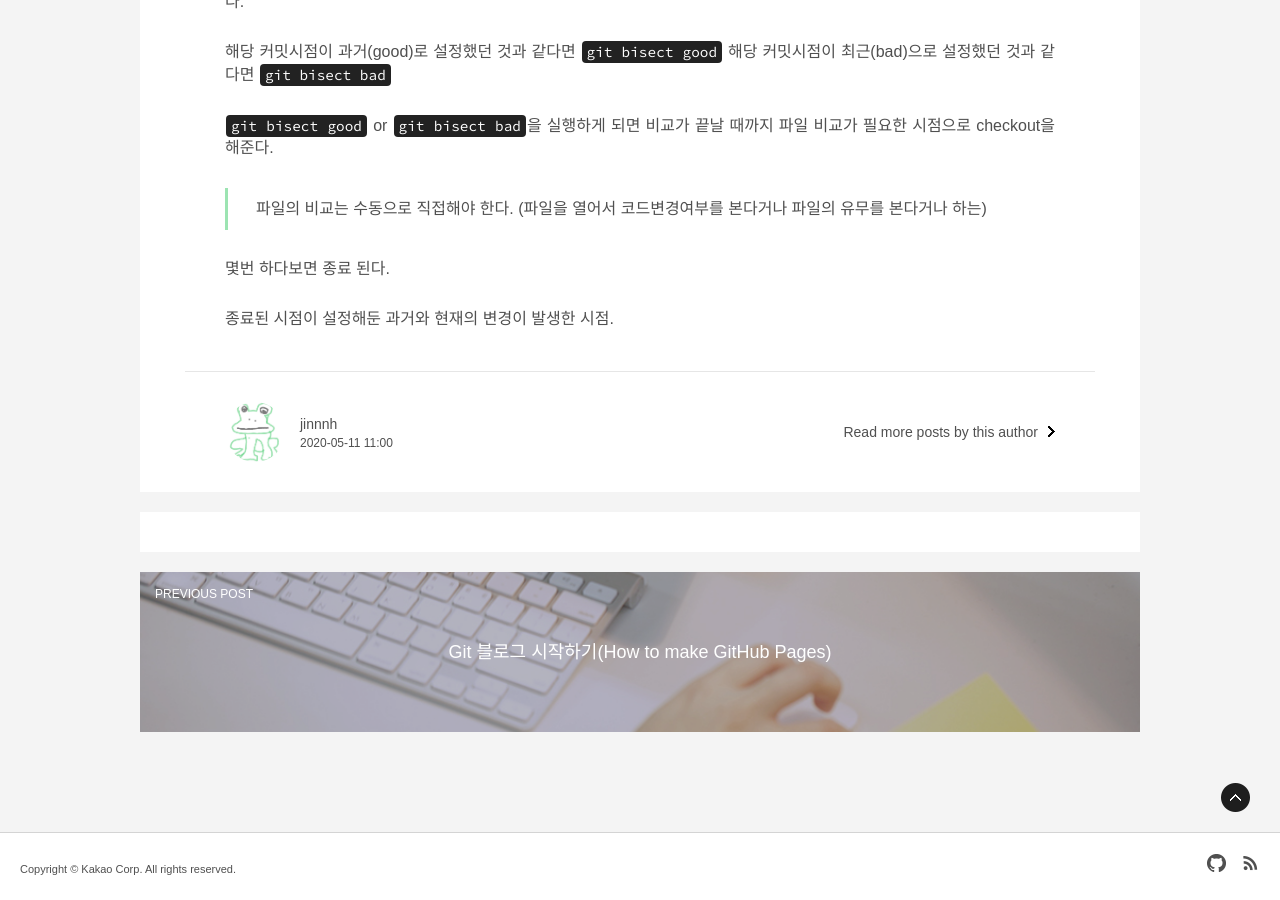
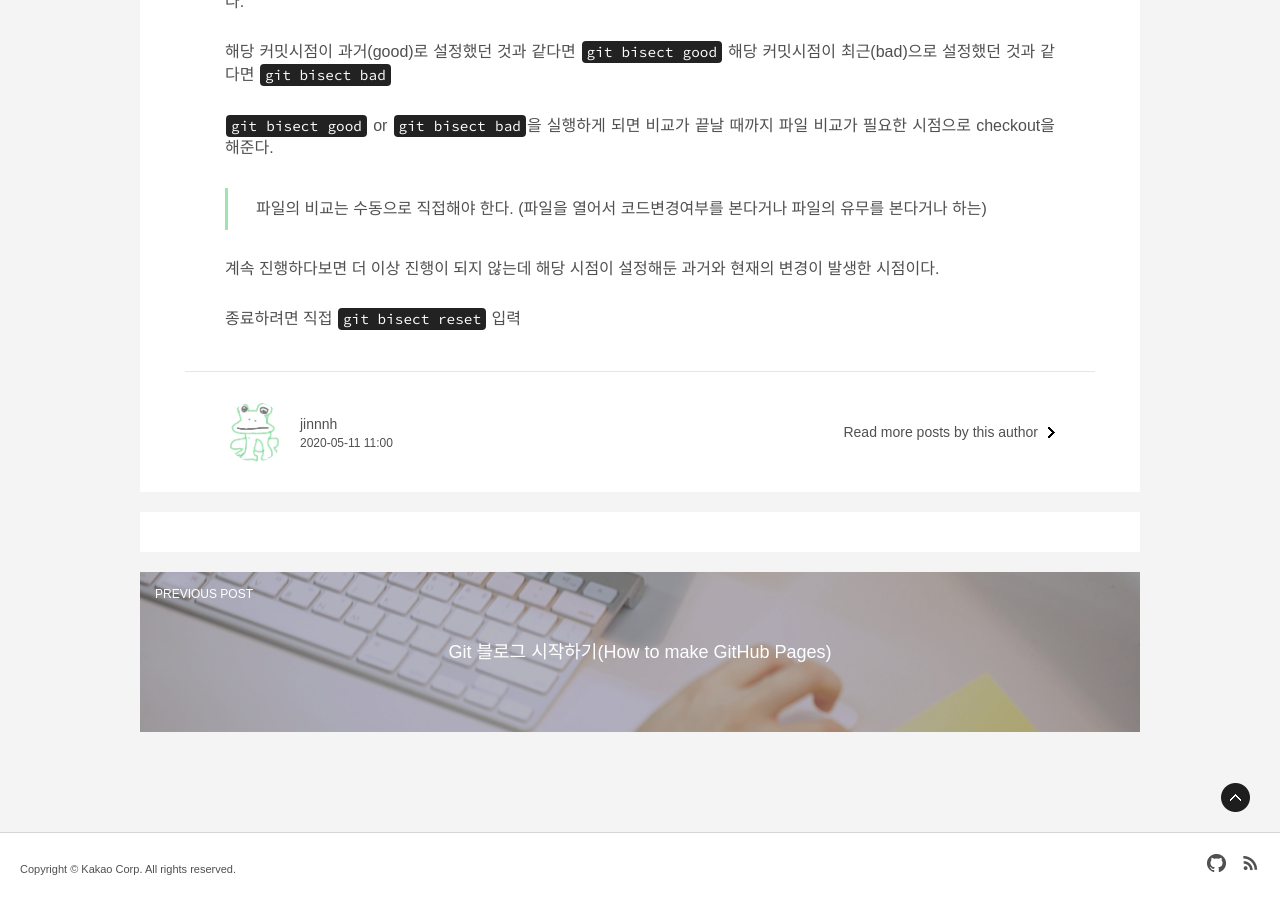
Before and after one commit to gutmate/gutmate.github.com, a Jekyll site: the page built from _posts/2020-05-11-git-bisect.md, in a window 1280 px wide and 900 px high, scrolled down 1175 px. Built offline with Jekyll 4.4.1, drawn with Linux system fonts in a browser that asks for light colours; some web fonts are replaced; comment, search, counter and statistics services are not loaded.

Commit message:
Update git bisect post

```diff
--- a/_posts/2020-05-11-git-bisect.md
+++ b/_posts/2020-05-11-git-bisect.md
@@ -39,6 +39,6 @@ git bisect 6aab2f2 3a72849
 
 > 파일의 비교는 수동으로 직접해야 한다. (파일을 열어서 코드변경여부를 본다거나 파일의 유무를 본다거나 하는)
 
-몇번 하다보면 종료 된다.
+계속 진행하다보면 더 이상 진행이 되지 않는데 해당 시점이 설정해둔 과거와 현재의 변경이 발생한 시점이다.
 
-종료된 시점이 설정해둔 과거와 현재의 변경이 발생한 시점.
+종료하려면 직접 `git bisect reset` 입력
```
